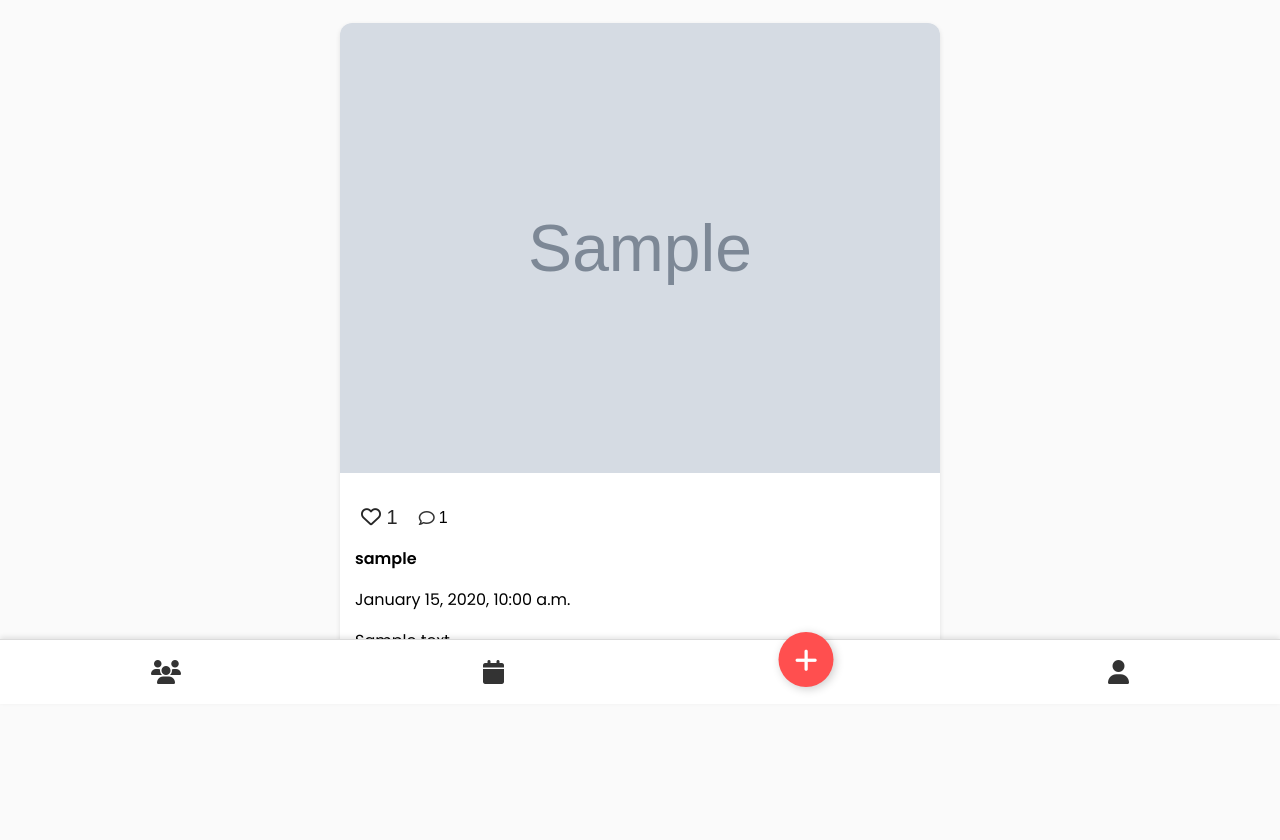
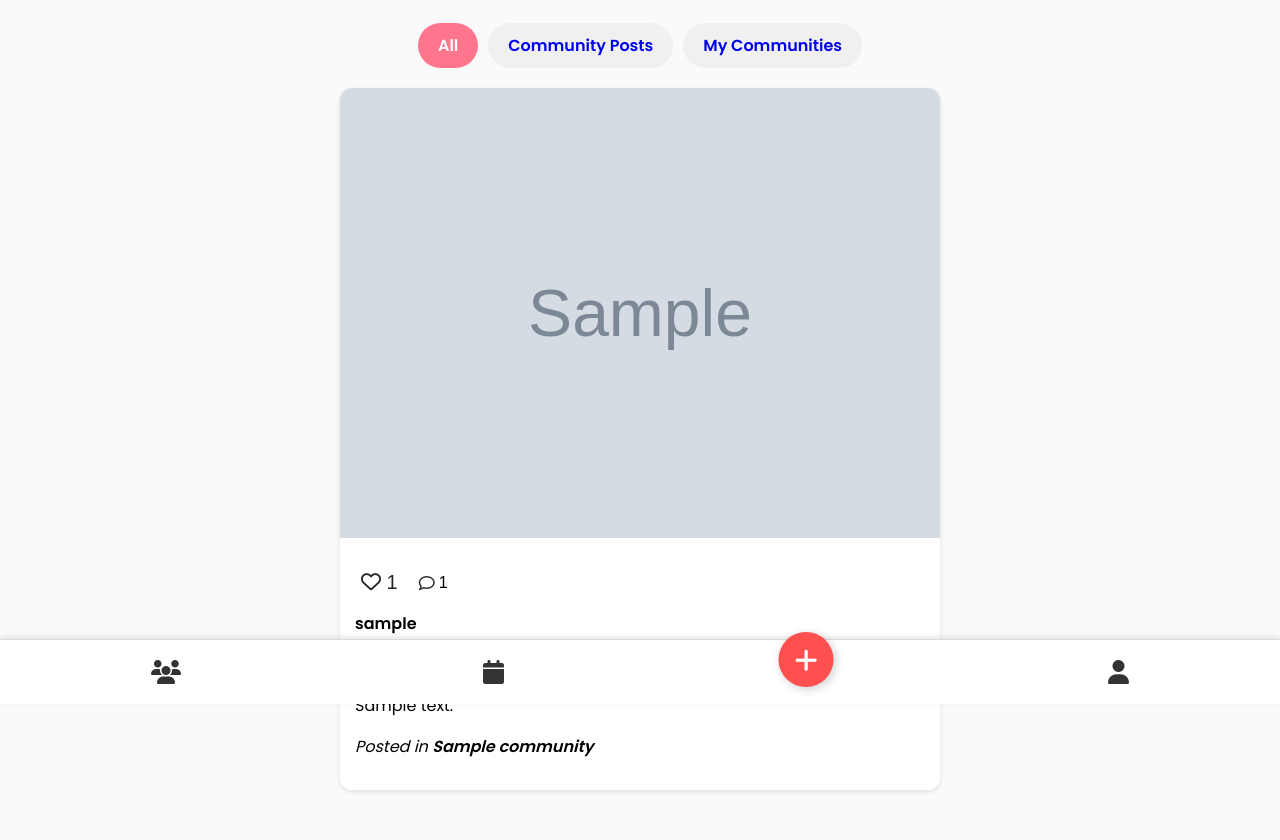
Before and after one commit to AhmadTNofal/DESD, a Django app: template accounts/templates/profile/home.html in a window 1280 px wide. Shown: the part 96-936 px from the top of the page. Before the commit the page ends 786 px from the top, so only its background shows below. Run offline with Django 5.2, Linux system fonts and the light colour scheme; the template is opened without the code that fills it: most values are stand-ins (such as "Sample title", 1, 10 or a date in 2020); grey boxes marked "Sample" are stand-in pictures.

Commit message:
Creating posts for communties implemented, while having the option of creating posts for "community members". In addition to that i added 2 more views in the feed page so that user can check community posts only or posts made by communites he is a member of only.

```diff
--- a/accounts/static/accounts/css/home.css
+++ b/accounts/static/accounts/css/home.css
@@ -112,7 +112,7 @@ html, body {
 }
 
 .like-btn.liked {
-    color: #ed4956; /* Instagram’s red when liked */
+    color: #ed4956;
 }
 
 .comment-btn {
@@ -833,3 +833,29 @@ h2 {
 .tagged-users a:hover {
     text-decoration: underline;
 }
+.post-tabs {
+    display: flex;
+    justify-content: center;
+    margin-bottom: 20px;
+    gap: 10px;
+}
+
+.tab-btn {
+    padding: 10px 20px;
+    border: none;
+    background-color: #f0f0f0;
+    border-radius: 30px;
+    cursor: pointer;
+    font-weight: bold;
+    transition: all 0.3s ease;
+    text-decoration: none;
+}
+
+.tab-btn:hover {
+    background-color: #e0e0e0;
+}
+
+.tab-btn.active {
+    background-color: #ff758c;
+    color: white;
+}
--- a/accounts/static/accounts/css/login.css
+++ b/accounts/static/accounts/css/login.css
@@ -68,7 +68,7 @@ input::placeholder {
 
 /* Button Styling */
 button {
-    background: #ff758c; /* Instagram’s blue */
+    background: #ff758c;
     color: white;
     border: none;
     padding: 10px; /* Slightly thicker button */
--- a/accounts/templates/profile/home.html
+++ b/accounts/templates/profile/home.html
@@ -2,15 +2,14 @@
 <html lang="en">
 <head>
     <meta charset="UTF-8">
-    <meta name="viewport" content="width=device-width, initial-scale=1.0">
     <title>Home</title>
     {% load static %}
     <link rel="stylesheet" type="text/css" href="{% static 'accounts/css/home.css' %}">
     <link rel="stylesheet" href="https://cdnjs.cloudflare.com/ajax/libs/font-awesome/6.4.2/css/all.min.css">
 </head>
+<body>
 
-<body>
-    <!-- Top Search Bar -->
+    <!-- Top Bar -->
     <div class="top-bar">
         <a href="{% url 'search_page' %}" class="search-icon">
             <i class="fa-solid fa-magnifying-glass"></i>
@@ -36,17 +35,26 @@
         </a>
     </div>
 
-    <!-- Main Feed -->
     <div class="container">
         <h1>Welcome, {{ request.user.username }}!</h1>
+
+        <!-- Tabs -->
+        <div class="post-tabs">
+            <a href="{% url 'home' %}?filter=" class="tab-btn {% if not request.GET.filter %}active{% endif %}">All</a>
+            <a href="{% url 'home' %}?filter=community" class="tab-btn {% if request.GET.filter == 'community' %}active{% endif %}">Community Posts</a>
+            <a href="{% url 'home' %}?filter=my_communities" class="tab-btn {% if request.GET.filter == 'my_communities' %}active{% endif %}">My Communities</a>
+        </div>
+
+        <!-- Messages -->
         {% if messages %}
             <div class="messages">
                 {% for message in messages %}
-                <div class="alert {{ message.tags }}">{{ message }}</div>
+                    <div class="alert {{ message.tags }}">{{ message }}</div>
                 {% endfor %}
             </div>
         {% endif %}
 
+        <!-- Feed -->
         <div class="feed">
             {% for post in posts %}
                 <div class="post">
@@ -54,27 +62,25 @@
                         <img src="{{ post.image }}" alt="Post Image">
                     {% endif %}
                     <div class="post-content">
-                        <!-- Like & Comment Buttons -->
                         <div class="post-actions">
-                            <!-- Like -->
                             <button class="like-btn" onclick="toggleLike('{{ post.postID }}', this)">
                                 <i class="fa-heart {% if post.is_liked_by_user %}fa-solid{% else %}fa-regular{% endif %}"></i>
                                 <span class="like-count">{{ post.likes.count }}</span>
                             </button>
-
-                            <!-- Comment -->
                             <button class="comment-toggle-btn" onclick="toggleComments('{{ post.postID }}')">
                                 <i class="fa-regular fa-comment"></i>
                                 <span class="comment-count">{{ post.comments.count }}</span>
                             </button>
                         </div>
 
-                        <!-- Post Info -->
                         <p><strong>{{ post.user.username }}</strong></p>
                         <p class="timestamp">{{ post.createdAt|date:"F j, Y, g:i a" }}</p>
                         <p>{{ post.content }}</p>
 
-                        <!-- Display Tagged Users -->
+                        {% if post.community %}
+                            <p><em>Posted in <strong>{{ post.community.name }}</strong></em></p>
+                        {% endif %}
+
                         {% if post.tagged.exists %}
                             <p class="tagged-users">
                                 Tagged:
@@ -84,7 +90,6 @@
                             </p>
                         {% endif %}
 
-                        <!-- Comments Section (Initially Hidden) -->
                         <div id="comments-{{ post.postID }}" class="comments-section" style="display: none;">
                             <h4>Comments</h4>
                             {% for comment in post.comments.all %}
@@ -96,7 +101,6 @@
                                 <p>No comments yet.</p>
                             {% endfor %}
 
-                            <!-- Add Comment Form -->
                             <form method="post" action="{% url 'add_comment' post.postID %}">
                                 {% csrf_token %}
                                 <div class="comment-form">
@@ -110,7 +114,7 @@
                     </div>
                 </div>
             {% empty %}
-                <p>No posts yet.</p>
+                <p>No posts to show.</p>
             {% endfor %}
         </div>
 
@@ -143,7 +147,7 @@
         </nav>
     </div>
 
-    <!-- JS Scripts -->
+    <!-- Scripts -->
     <script>
         function toggleLike(postId, btn) {
             fetch("{% url 'toggle_like' %}", {
```
Also changed, not shown: accounts/forms.py (+26 -10 lines), accounts/models.py (+12 -0 lines), accounts/templates/profile/create_post.html (+13 -6 lines), accounts/views.py (+37 -42 lines).
